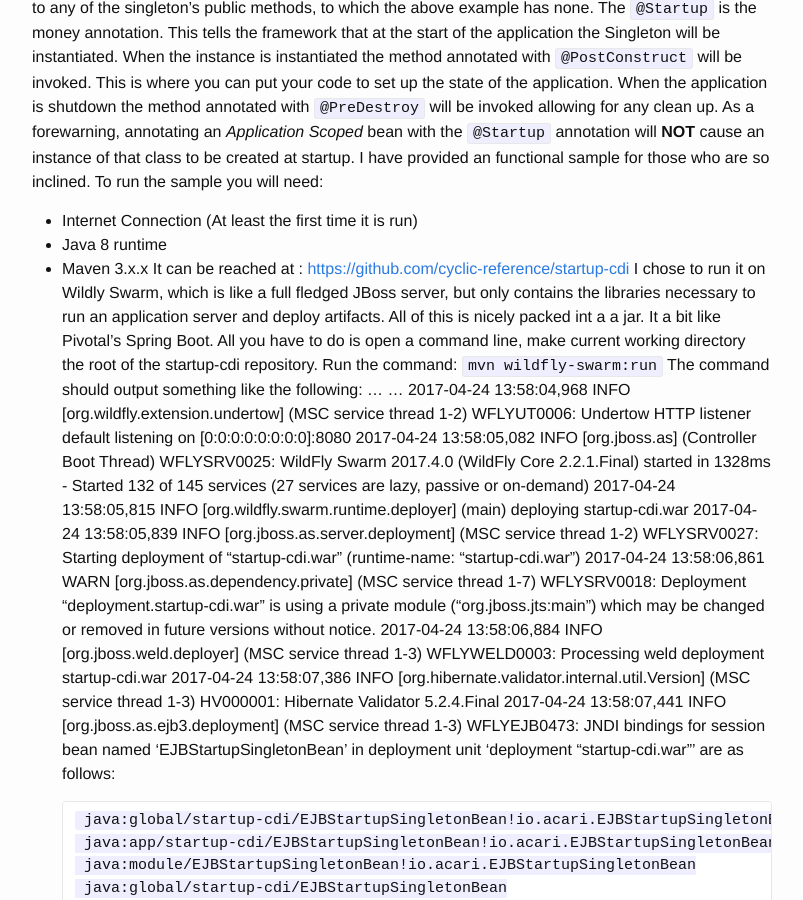
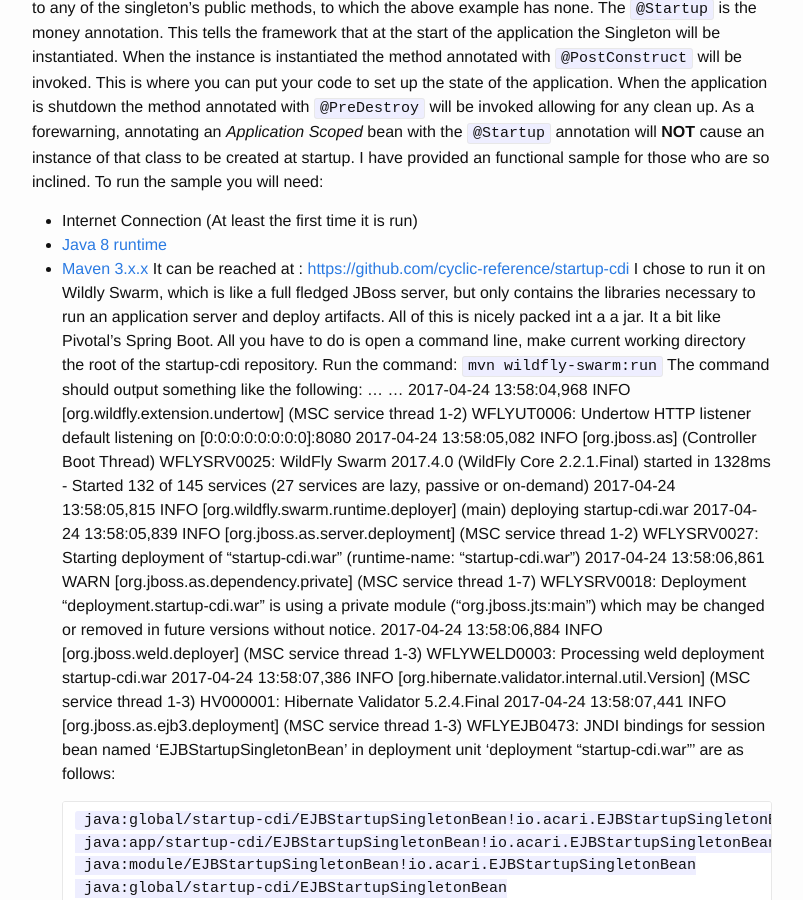
Before and after one commit to Unthrottled/blog, a Jekyll site: the page built from _posts/2017-04-23-Startup-CDI.md, in a window 1280 px wide and 900 px high, scrolled down 1535 px. Shown: the whole window, without its empty margins (238-1041 px from the left). Built offline with Jekyll 4.4.1, drawn with Linux system fonts in a browser that asks for light colours; some of the changed lines change nothing that is shown.

Commit message:
Added links.

```diff
--- a/_posts/2017-04-23-Startup-CDI.md
+++ b/_posts/2017-04-23-Startup-CDI.md
@@ -53,8 +53,8 @@ As a forewarning, annotating an _Application Scoped_ bean with the `@Startup` an
 I have provided an functional sample for those who are so inclined.
 To run the sample you will need:
  - Internet Connection (At least the first time it is run)
- - Java 8 runtime
- - Maven 3.x.x
+ - [Java 8 runtime](https://java.com/en/)
+ - [Maven 3.x.x](https://maven.apache.org/install.html)
 It can be reached at :
 [https://github.com/cyclic-reference/startup-cdi](https://github.com/cyclic-reference/startup-cdi)
 I chose to run it on Wildly Swarm, which is like a full fledged JBoss server, but only contains the libraries necessary to run an application server and deploy artifacts. All of this is nicely packed int a a jar. It a bit like Pivotal's Spring Boot.
@@ -223,5 +223,5 @@ When you give the process SIGINT `CTRL+C` you should get this:
 Where `20:13:18,757 ERROR [stderr] (MSC service thread 1-7) Enterprise Singleton Bean Doing Cleanup Work before shutdown!` was outputted to standard error (to help distinguish it in the command prompt) when the `@PreDestroy` method was invoked on the Startup Singleton bean. This tells us that our Singleton Bean was created on application startup and was able to do work!
 #### Resources:
 ---
-- Gupta, Arun. Java EE 7 Essentials:. Beijing: O'Reilly, 2013. Print. Chapter 9
+- Gupta, Arun. [Java EE 7 Essentials](http://shop.oreilly.com/product/0636920030614.do):. Beijing: O'Reilly, 2013. Print. Chapter 9
 - [http://wildfly-swarm.io/generator/](http://wildfly-swarm.io/generator/)
```
